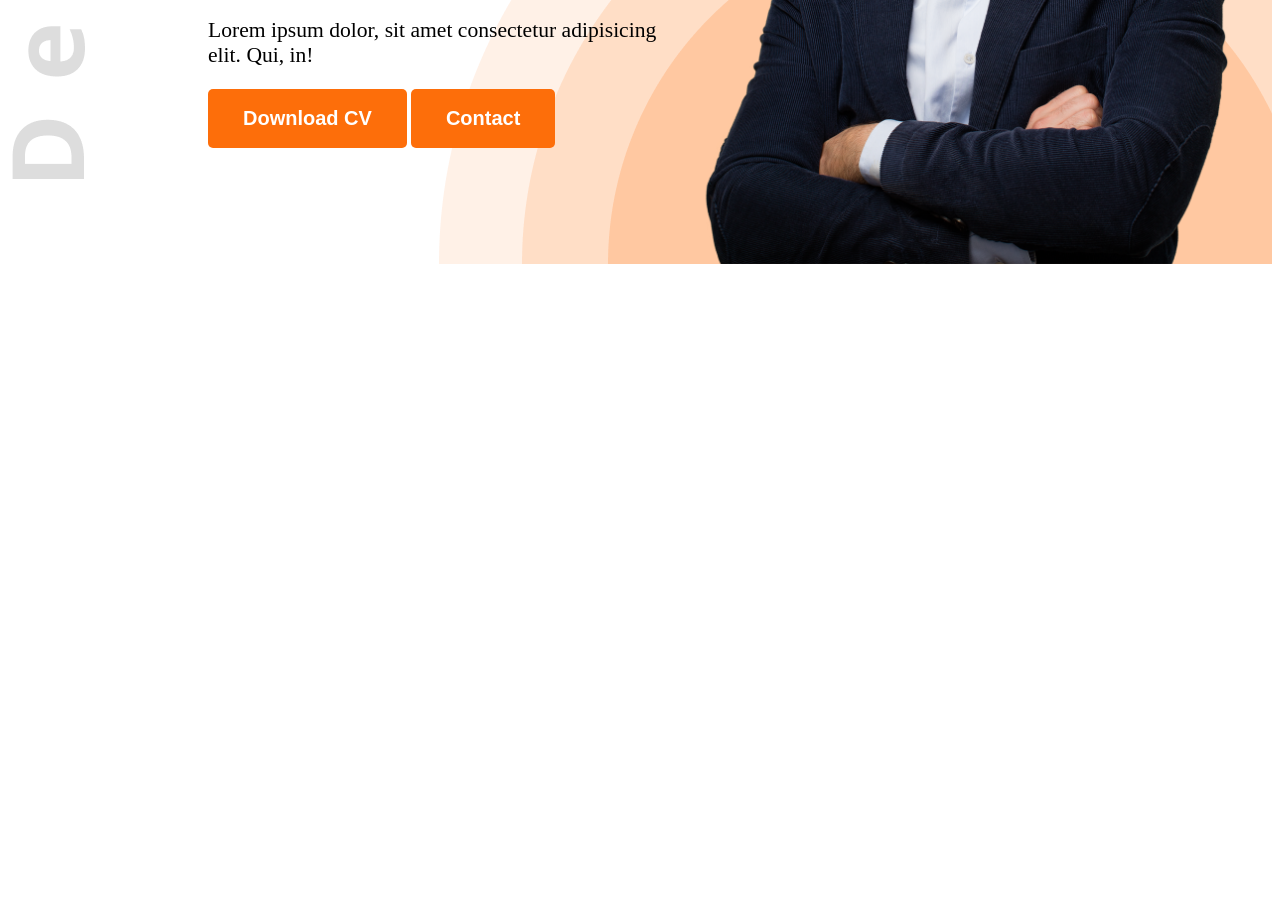
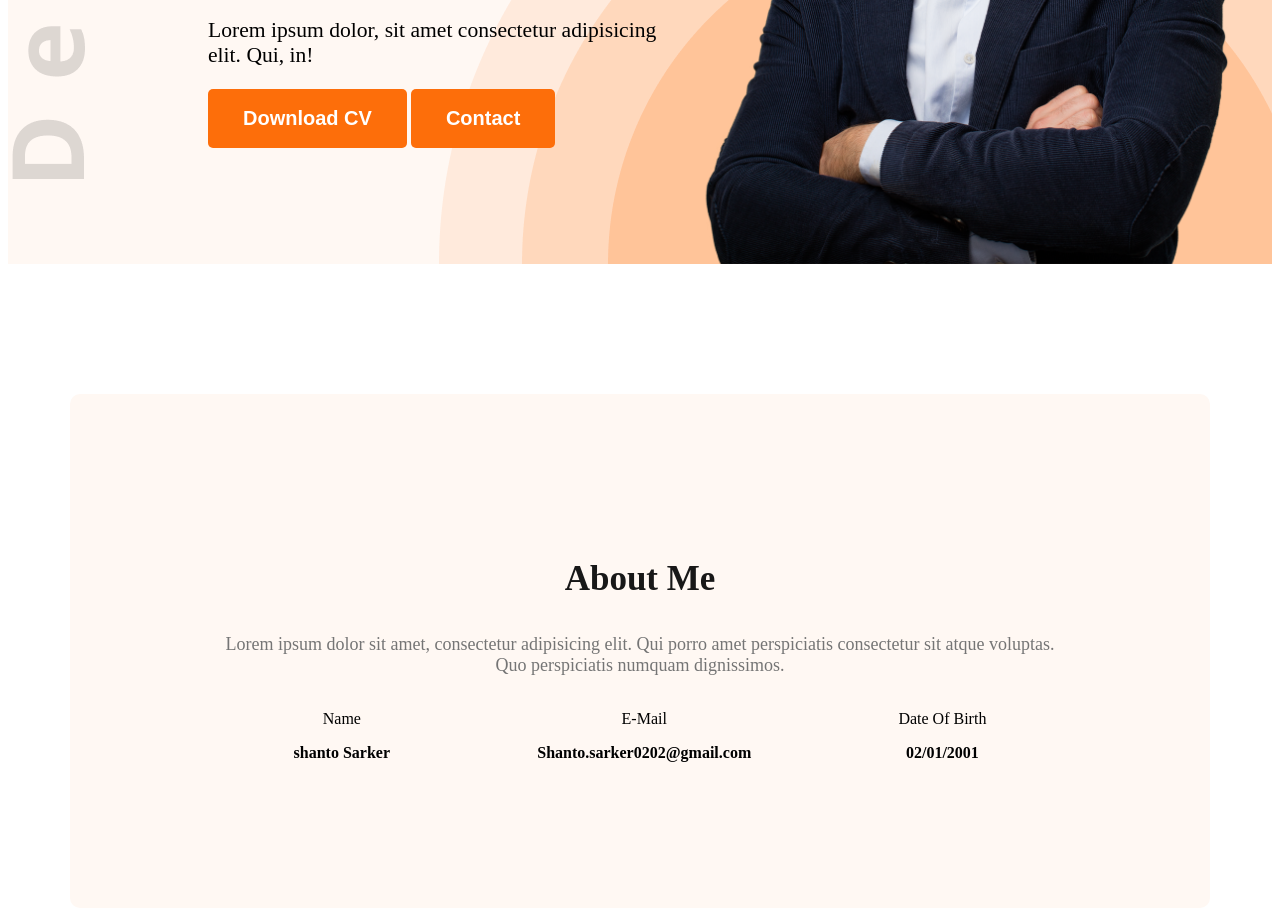
Before and after one commit to beingshanto100/portfolio-web, a plain HTML site: page index.html in a window 1280 px wide. Shown: the part 634-1545 px from the top of the page. Before the commit the page ends 906 px from the top, so only its background shows below. Drawn offline with Linux system fonts and the light colour scheme.

Commit message:
index.html

```diff
--- a/index.html
+++ b/index.html
@@ -10,7 +10,7 @@
     <link rel="stylesheet" href="styles.css/portfolio.css">
 </head>
 <body class=".open-sans-norma">
-    <header class="header">
+    <header class="header secoundary-bg">
         <nav>
             <h3 class="nav-title">Sh<span class="text-primary">a</span>n<span class="text-primary">t</span>o</h3>
             <ul>
@@ -32,7 +32,26 @@
 
     </header>
     <main>
+        <section class="about secoundary-bg ">
+        <h3 class="section-title secoundary-bg ">About Me</h3>
+        <p class="section-description">Lorem ipsum dolor sit amet, consectetur adipisicing elit. Qui porro amet perspiciatis consectetur sit atque voluptas. Quo perspiciatis numquam dignissimos.</p>
+        <div class="about-items">
+            <div class="about-item">
+                <p class="item-title">Name</p>
+                <p class="item-description">shanto Sarker</p>
+            </div>
+            <div class="about-item">
+                <p class="item-title">E-Mail</p>
+                <p class="item-description">Shanto.sarker0202@gmail.com</p>
+            </div>
+            <div class="about-item">
+                <p class="item-title">Date Of Birth</p>
+                <p class="item-description">02/01/2001</p>
+            </div>
 
+        </div>
+
+        </section>
     </main>
     <footer>
 
--- a/styles.css/portfolio.css
+++ b/styles.css/portfolio.css
@@ -4,7 +4,7 @@
 .open-sans-normal> {
   font-family: "Open Sans", sans-serif;
   font-optical-sizing: auto;
-  font-weight: <weight>;
+  font-weight: weight;
   font-style: normal;
   font-variation-settings:
     "wdth" 100;
@@ -80,3 +80,33 @@ nav ul{
 .banner-description{
     font-size: 1.35em;
 }
+.section-title{
+    font-size: 35px;
+    font-weight: bold;
+    color: #181818;
+}
+.section-description{
+    font-size: 18px;
+    color: #757575;
+}
+.secoundary-bg{
+    background-color: #fff8f3;
+
+}
+.about{
+    border-radius: 10px;
+    padding: 130px 150px;
+    text-align: center;
+    margin-top: 130px;
+}
+main{
+    max-width: 1140px;
+    margin: 0 auto;
+}
+.about-items{
+    display: flex;
+    justify-content: space-around;
+}
+.item-description{
+    font-weight:600;
+}
```
